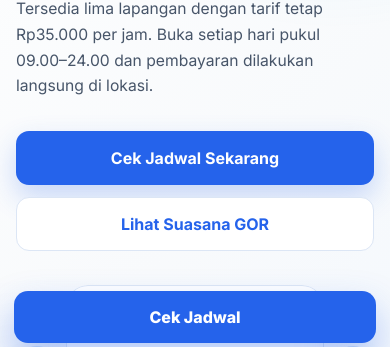
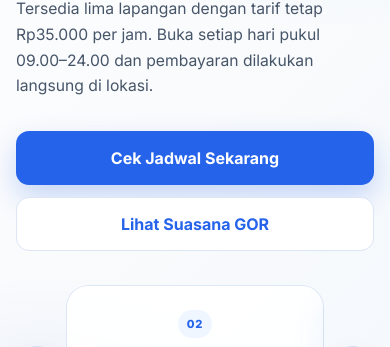
Before and after one commit to RakhaSaa/lapangan-bulutangkis, a plain HTML site: page index.html in a window 390 px wide. Shown: the part 487-834 px from the top of the page. Drawn offline with Linux system fonts and the light colour scheme.

Commit message:
Update index.html

```diff
--- a/index.html
+++ b/index.html
@@ -847,13 +847,5 @@
         </p>
       </div>
     </footer>
-
-    <a
-      class="mobile-sticky-cta"
-      href="#cek-jadwal"
-      aria-label="Cek jadwal bermain"
-    >
-      Cek Jadwal
-    </a>
   </body>
 </html>
```
